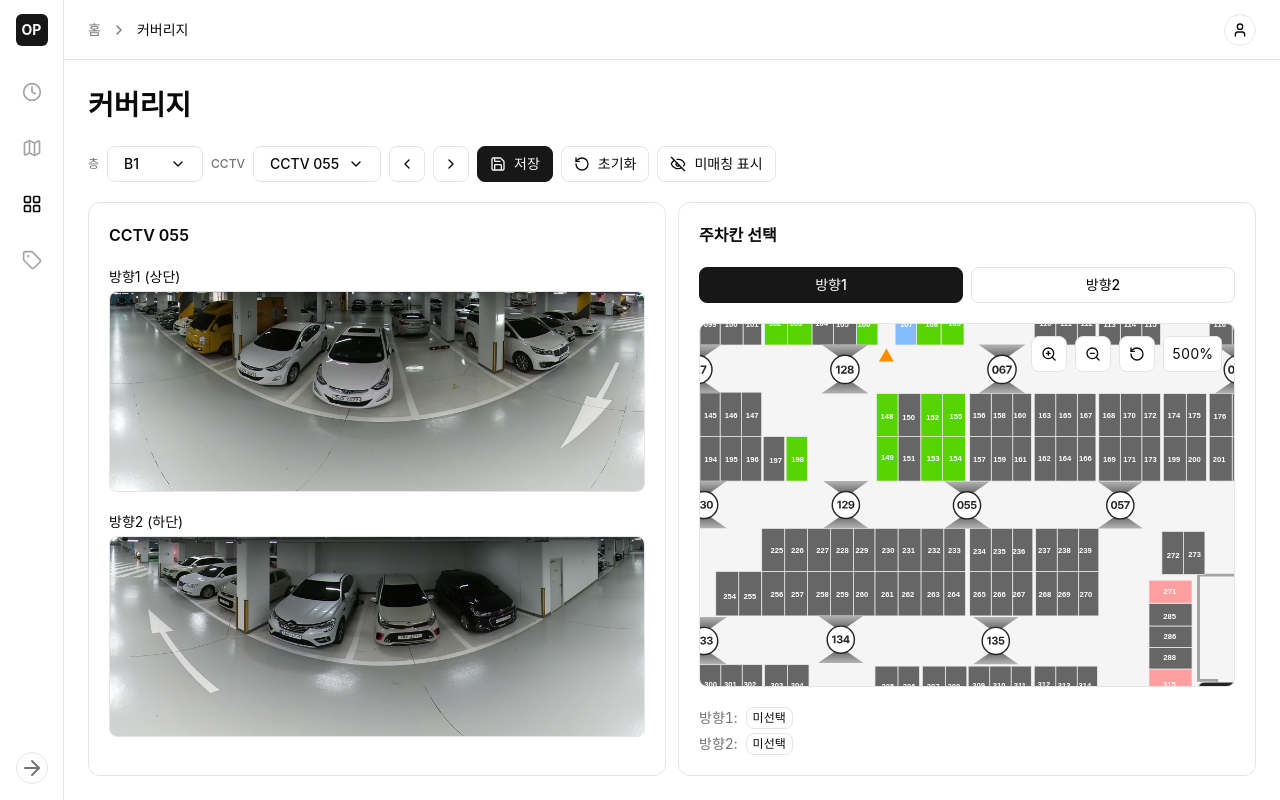
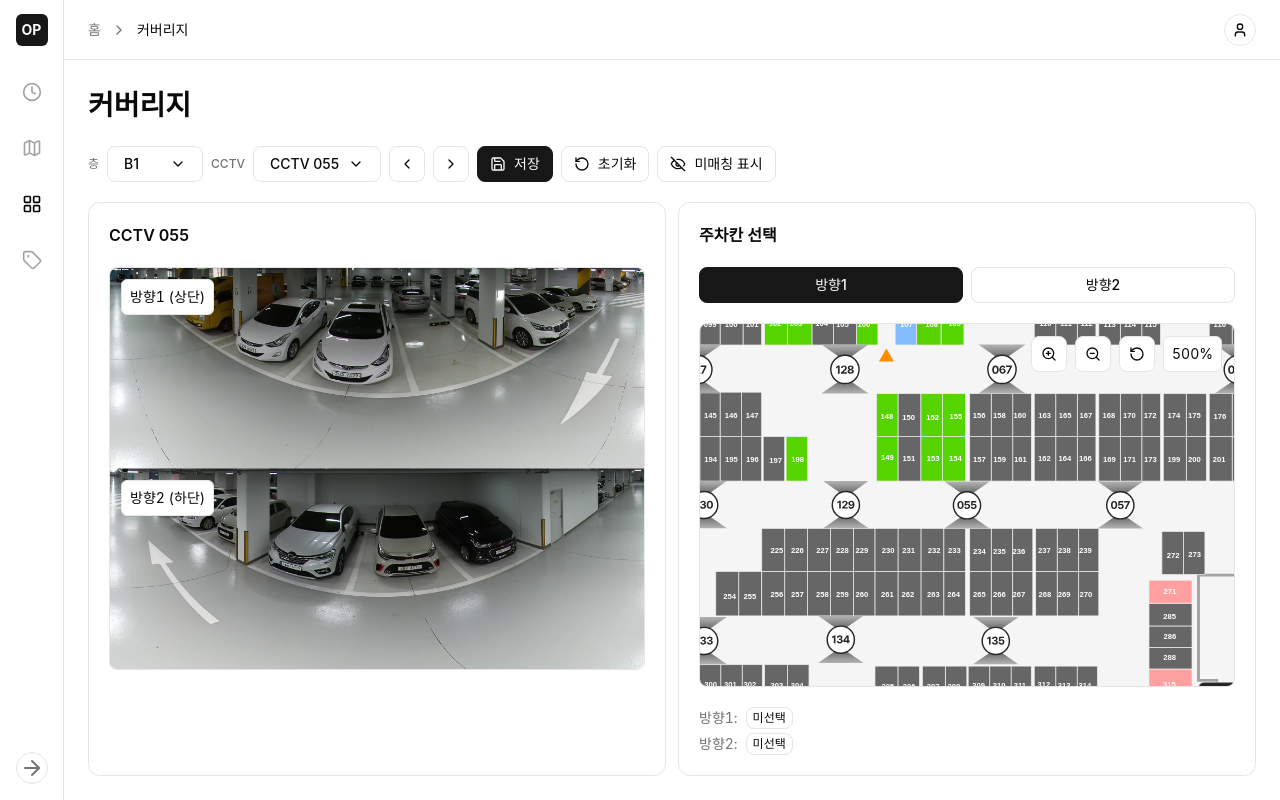
Before and after one commit to yumlog/openplate, a React (Vite) app: page /coverage in a window 1280 px wide. Built offline with nearby package versions, Linux system fonts and the light colour scheme; a web font is replaced by a local one.

Commit message:
feat: 커버리지 CCTV 이미지 영역 구조 변경

```diff
--- a/src/pages/CoveragePage.tsx
+++ b/src/pages/CoveragePage.tsx
@@ -36,7 +36,6 @@ export function CoveragePage() {
   const [cctvOptions, setCctvOptions] = useState<
     { value: string; label: string }[]
   >([]);
-  const [imageRatio, setImageRatio] = useState(0);
   const [zoom, setZoom] = useState(100);
   const [position, setPosition] = useState({ x: 0, y: 0 });
   const [isMapDragging, setIsMapDragging] = useState(false);
@@ -319,36 +318,18 @@ export function CoveragePage() {
             {currentCctvLabel}
           </h3>
 
-          <div className="flex flex-col gap-1">
-            <span className="text-sm text-foreground">방향1 (상단)</span>
-            <div
-              className="overflow-hidden rounded-lg border"
-              style={imageRatio ? { aspectRatio: imageRatio } : undefined}
-            >
-              <img
-                src={cctvImage}
-                alt="CCTV 방향1"
-                className="w-full"
-                onLoad={(e) => {
-                  const { naturalWidth, naturalHeight } = e.currentTarget;
-                  setImageRatio(naturalWidth / (naturalHeight / 2));
-                }}
-              />
-            </div>
-          </div>
-
-          <div className="flex flex-col gap-1">
-            <span className="text-sm text-foreground">방향2 (하단)</span>
-            <div
-              className="overflow-hidden rounded-lg border"
-              style={imageRatio ? { aspectRatio: imageRatio } : undefined}
-            >
-              <img
-                src={cctvImage}
-                alt="CCTV 방향2"
-                className="w-full -translate-y-1/2"
-              />
-            </div>
+          <div className="relative">
+            <img
+              src={cctvImage}
+              alt="CCTV 이미지"
+              className="w-full rounded-lg border"
+            />
+            <span className="absolute top-3 left-3 flex h-9 items-center justify-center rounded-md border bg-background px-2 text-center text-sm text-foreground tabular-nums">
+              방향1 (상단)
+            </span>
+            <span className="absolute top-[calc(50%+12px)] left-3 flex h-9 items-center justify-center rounded-md border bg-background px-2 text-center text-sm text-foreground tabular-nums">
+              방향2 (하단)
+            </span>
           </div>
         </div>
 
--- a/src/pages/RoiLabelingPage.tsx
+++ b/src/pages/RoiLabelingPage.tsx
@@ -187,7 +187,7 @@ export function RoiLabelingPage() {
           </div>
 
           {/* 이미지 컨테이너 */}
-          <div className="relative flex-1 overflow-hidden rounded-lg border bg-accent">
+          <div className="relative flex-1 overflow-hidden rounded-lg border">
             {/* CCTV 이미지 */}
             <img
               src={cctvImage}
```
Also changed, not shown: 1 other file (tests, documents, lock files or other folders).
